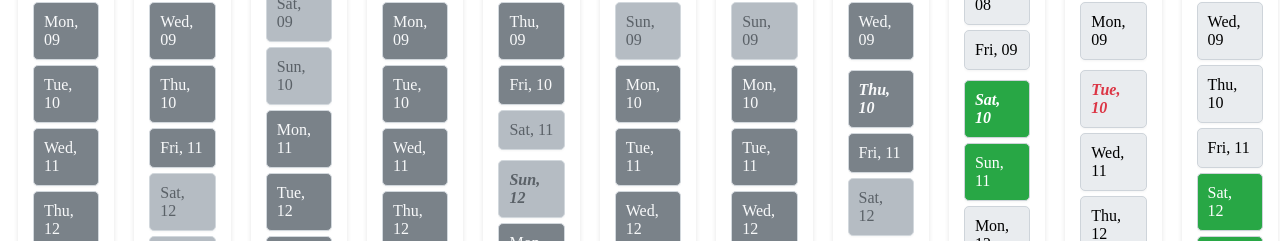
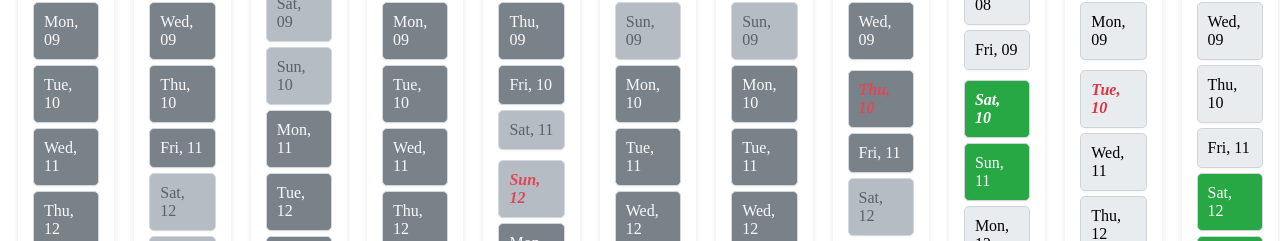
Before and after one commit to kiDra94/today-i-learned, a Vue app: page / in a window 1280 px wide. Shown: the part 559-800 px from the top of the page. Built offline with nearby package versions, Linux system fonts and the light colour scheme; data requests are answered from the project's data file.

Commit message:
adjusted css

```diff
--- a/src/App.vue
+++ b/src/App.vue
@@ -253,6 +253,10 @@ h3 {
   color: #495057;
 }
 
+.event_css.past_css {
+  color: #dc3546;
+}
+
 /* --- Overlay and Popup Styling --- */
 
 .overlay {
```
